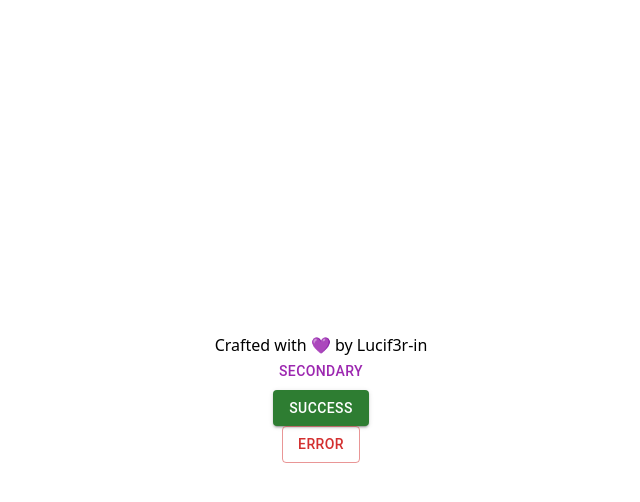
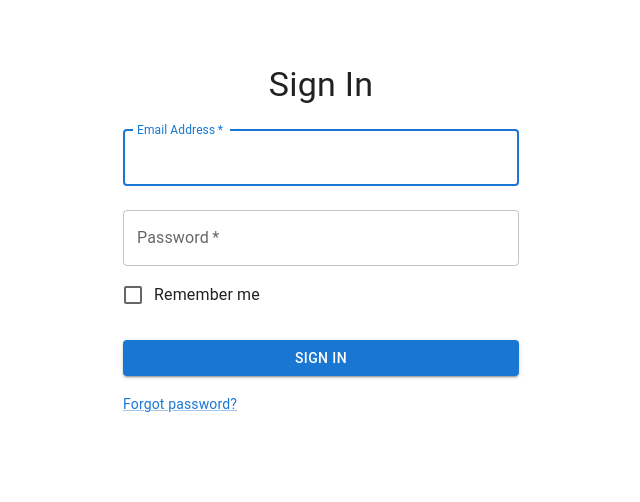
Before and after one commit to Stylepickroom/Frontend, a React (Vite) app: page / in a window 1280 px wide. Shown: the top 502 px of the page, without its empty margins (319-959 px from the left). Built offline with nearby package versions, Linux system fonts and the light colour scheme.

Commit message:
"Created the SignInPage"

```diff
--- a/src/App.jsx
+++ b/src/App.jsx
@@ -1,25 +1,9 @@
-import { Button } from '@mui/material';
+import SignInPage from "./Components/SignInPage/SignInPage";
 
 function App() {
   return (
-    <div
-      style={{
-        width: '100vw',
-        height: '100vh',
-        display: 'flex',
-        flexDirection: 'column',
-        alignItems: 'center',
-        justifyContent: 'center',
-      }}
-    >
-      <h1>Crafted with 💜 by Lucif3r-in</h1>
-      <Button color='secondary'>Secondary</Button>
-      <Button variant='contained' color='success'>
-        Success
-      </Button>
-      <Button variant='outlined' color='error'>
-        Error
-      </Button>
+    <div>
+  <SignInPage />
     </div>
   );
 }
--- /dev/null
+++ b/src/Components/SignInPage/SignInPage.jsx
@@ -0,0 +1,116 @@
+import  { useState } from 'react';
+
+
+import Button from '@mui/material/Button';
+import CssBaseline from '@mui/material/CssBaseline';
+import TextField from '@mui/material/TextField';
+import FormControlLabel from '@mui/material/FormControlLabel';
+import Checkbox from '@mui/material/Checkbox';
+import Link from '@mui/material/Link';
+import Grid from '@mui/material/Grid';
+import Box from '@mui/material/Box';
+
+import Typography from '@mui/material/Typography';
+import Container from '@mui/material/Container';
+import { createTheme, ThemeProvider } from '@mui/material/styles';
+
+
+const defaultTheme = createTheme();
+
+const SignInPage = () => {
+
+
+  const [formData, setFormData] = useState({
+    email: '',
+    password: '',
+  });
+
+  const handleSubmit = async (e) => {
+    e.preventDefault();
+    // Here,we can implement authentication logic.
+    // For now we can use Console.log to check.
+    console.log('Form submitted with data:', formData);
+  };
+
+
+
+  const handleChange = (e) => {
+    const { name, value } = e.target;
+    setFormData({
+      ...formData,
+      [name]: value,
+    });
+  };
+
+      return(
+        <ThemeProvider theme={defaultTheme}>
+          <Container component="main" maxWidth="xs">
+             <CssBaseline />
+             <Box
+             sx={{
+               marginTop:8,
+               display:'flex',
+               flexDirection:'column',
+               alignItems:'center',
+             }}
+             >
+             <Typography component="h1" variant="h4">
+               Sign In
+             </Typography>
+              <Box component="form" onSubmit={handleSubmit} sx={{ mt: 1 }}  >
+                  <TextField
+                   margin="normal"
+                   required
+                   fullWidth
+                   id="email"
+                   label="Email Address"
+                   name="email"
+                   autoComplete="email"
+                   autoFocus
+                   value={formData.email}
+                   onChange={handleChange}
+
+                   />
+                  <TextField
+                    margin="normal"
+                    required
+                    fullWidth
+                    name="password"
+                    label="Password"
+                    type="password"
+                    id="password"
+                    autoComplete="current-password"
+                    value={formData.password}
+                    onChange={handleChange}
+
+                    />
+                  <FormControlLabel
+                    control={<Checkbox value="remember" color="primary" />}
+                    label="Remember me"
+                  />
+
+                  <Button
+                    type="submit"
+                    fullWidth
+                    variant="contained"
+                    sx={{ mt: 3, mb: 2 }}
+                   >
+                      Sign In
+                  </Button>
+                  <Grid container>
+                     <Grid item xs>
+                     <Link href="#" variant="body2">
+                          Forgot password?
+                     </Link>
+                     </Grid>
+
+                  </Grid>
+
+              </Box>
+             </Box>
+
+           </Container>
+        </ThemeProvider>
+      );
+}
+export default SignInPage;
```
Also changed, not shown: src/Components/SignInPage/SignInPage.css (added).
